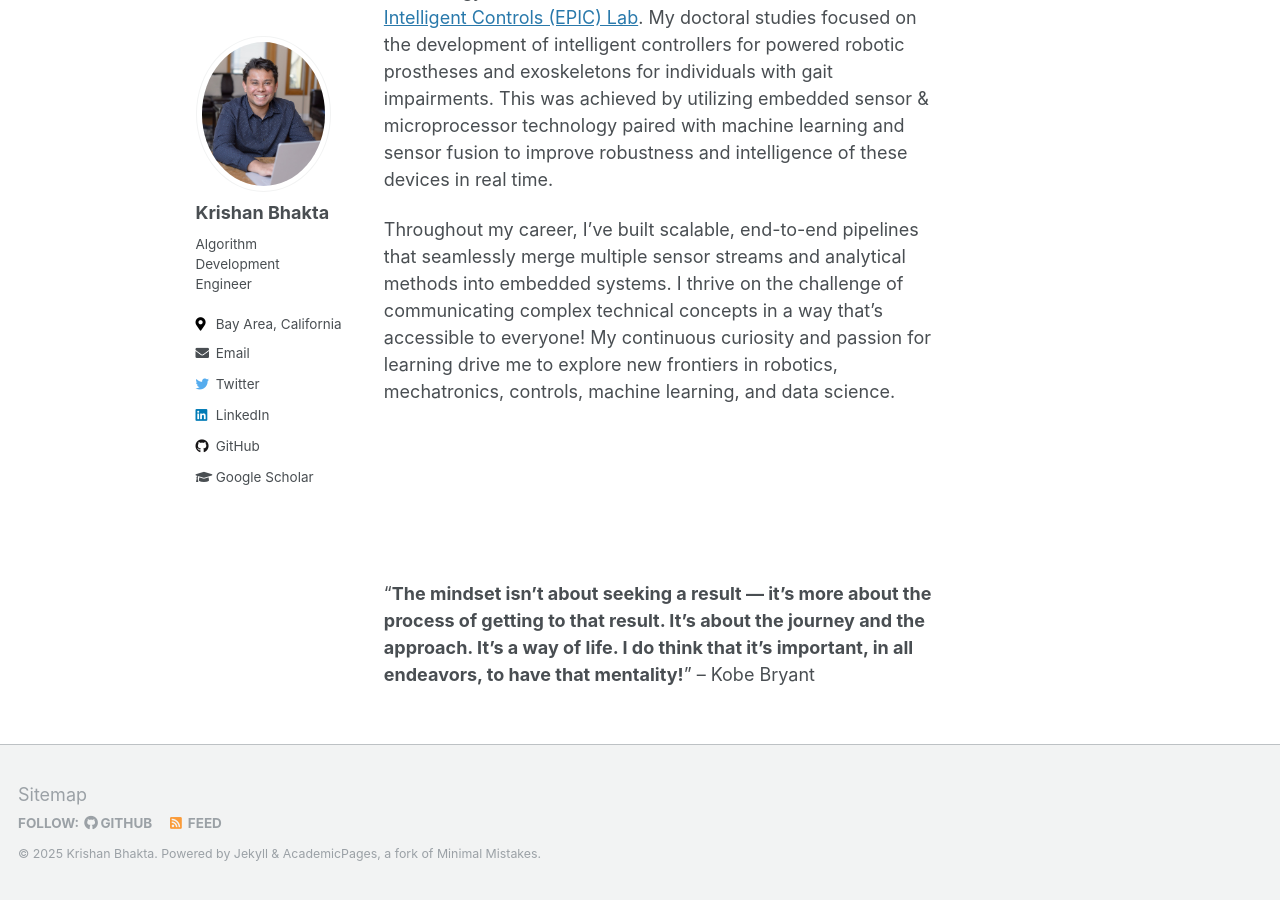
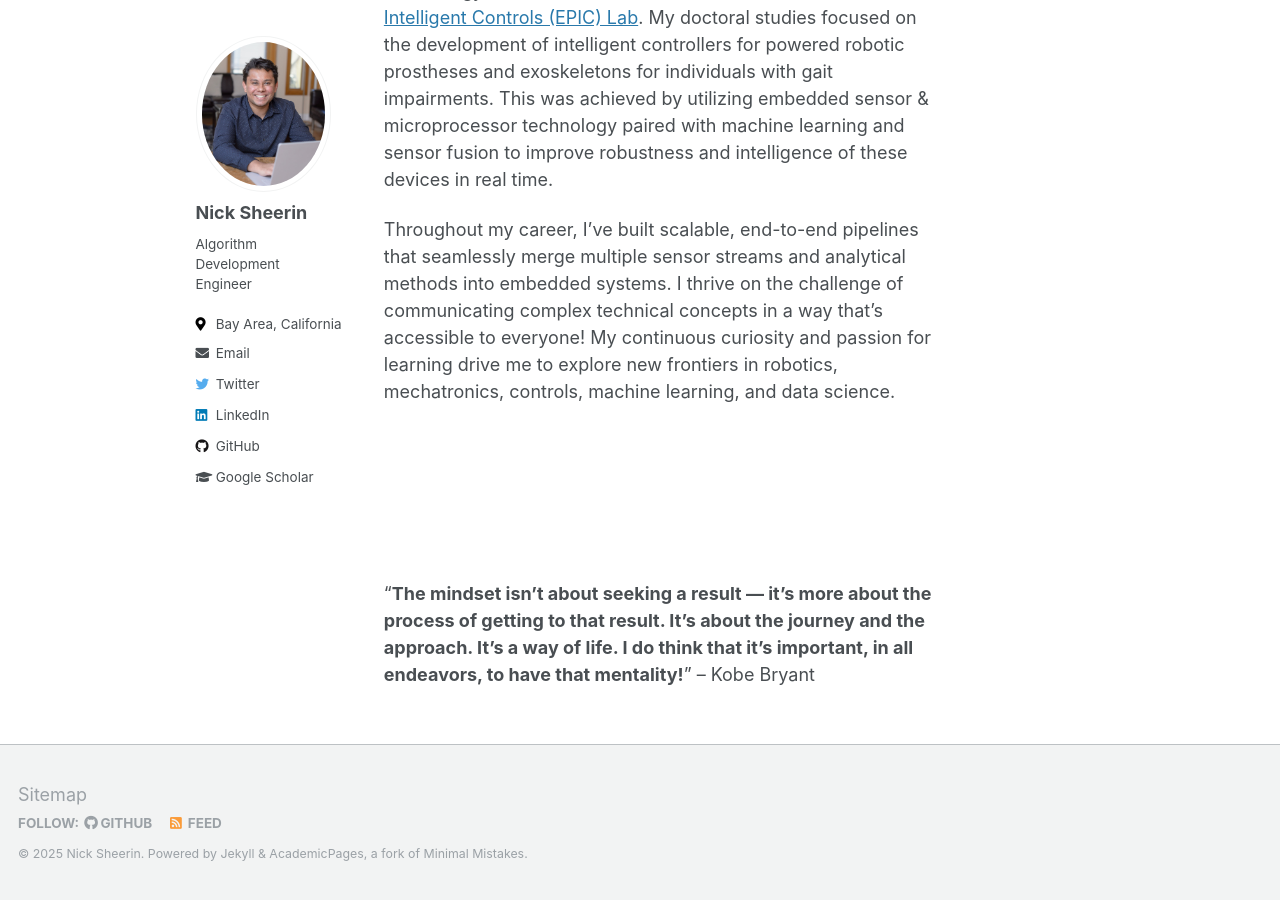
Before and after one commit to nicksheerin/nick_sheerin, a Jekyll site: the page built from _pages/about.md, in a window 1280 px wide and 900 px high, scrolled down 504 px. Built offline with Jekyll 4.4.1, drawn with Linux system fonts in a browser that asks for light colours; some of the changed text lies outside the part shown.

Commit message:
reverted to closer to clone and changed the link info to nick_sheerin

```diff
--- a/_config.yml
+++ b/_config.yml
@@ -7,13 +7,13 @@
 
 # Site Settings
 locale                   : "en-US"
-title                    : "Krishan Bhakta"
+title                    : "Nick Sheerin"
 title_separator          : "-"
-name                     : &name "Krishan Bhakta"
+name                     : &name "Nick Sheerin"
 description              : &description "Algorithm Development Engineer"
 url                      : https://nicksheerin.github.io # the base hostname & protocol for your site e.g. "https://mmistakes.github.io"
-baseurl                  : "/website_test" # the subpath of your site, e.g. "/blog"
-repository               : "website_test/nicksheerin.github.io"
+baseurl                  : "/nick_sheerin" # the subpath of your site, e.g. "/blog"
+repository               : "nick_sheerin/nicksheerin.github.io"
 teaser                   : # filename of teaser fallback teaser image placed in /images/, .e.g. "500x300.png"
 breadcrumbs              : false # true, false (default)
 words_per_minute         : 160
@@ -84,7 +84,7 @@
 
 # Site Author
 author:
-  name             : "Krishan Bhakta"
+  name             : "Nick Sheerin"
   avatar           : "kb_headshot.jpg"
   bio              : "Algorithm Development Engineer"
   location         : "Bay Area, California"
@@ -92,7 +92,7 @@
   pubmed           :
   orcid            :
   googlescholar    : "https://scholar.google.com/citations?user=w0-3nm7ocXMC&hl=en"
-  email            : "kbhakta96@gmail.com"
+  email            : "nw.sheerin@gmail.com"
   researchgate     :  # example: "https://www.researchgate.net/profile/yourprofile"
   uri              :
   bitbucket        :
```
